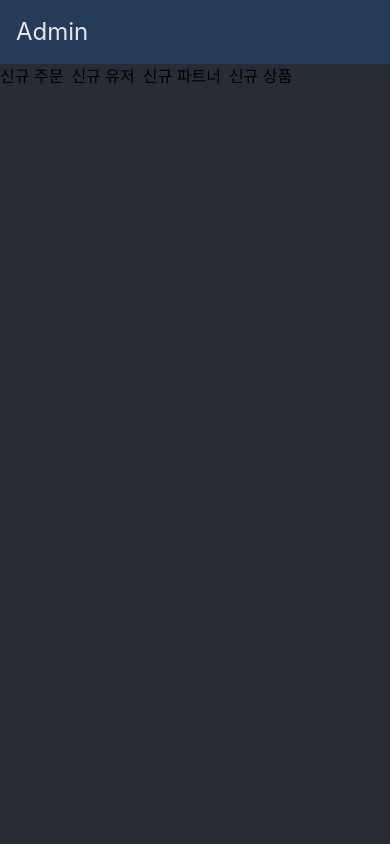
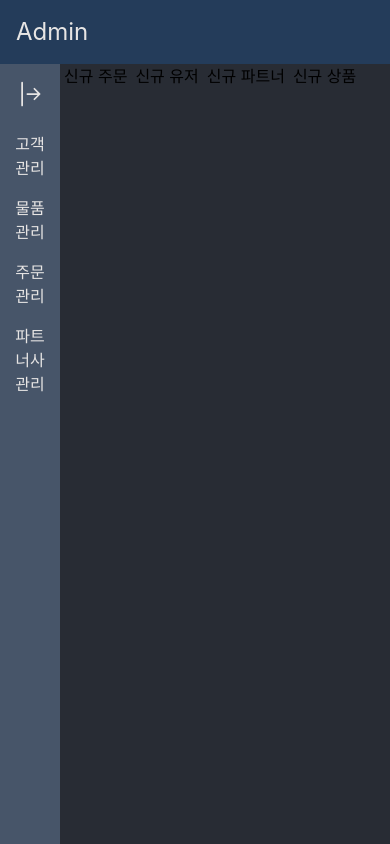
Before and after one commit to IsaacHana/spring-boot-study-with-fastcampus-adminPage, a React (Create React App) app in the folder src/main/front-end/: page / in a window 390 px wide. Built offline with nearby package versions, Linux system fonts and the light colour scheme.

Commit message:
전체 레이아웃 수정

```diff
--- a/src/main/front-end/src/layout.tsx
+++ b/src/main/front-end/src/layout.tsx
@@ -1,14 +1,29 @@
+import { useState } from "react";
 import Header from "./components/Header";
 import Sidebar from "./components/Sidebar";
 
 const Layout = ({ children }: { children: React.ReactNode }) => {
+  const [isExpended, setIsExpended] = useState<boolean>(false);
+
+  const handleExpendsion = () => {
+    setIsExpended((preProps) => {
+      return !preProps;
+    });
+  };
+
   return (
     <div className="h-full">
       <Header />
-      <div className="hidden md:flex mt-16 w-20 flex-col fixed inset-y-0">
-        <Sidebar />
+      <div
+        className={`mt-16 ${
+          isExpended ? "w-52" : "w-16"
+        } flex flex-col fixed inset-y-0`}
+      >
+        <Sidebar isExpenped={isExpended} onClickExpension={handleExpendsion} />
       </div>
-      <main className="md:pl-20 pt-16 h-full">{children}</main>
+      <main className={`${isExpended ? "pl-52" : "pl-16 "} pt-16 h-full`}>
+        {children}
+      </main>
     </div>
   );
 };
```
